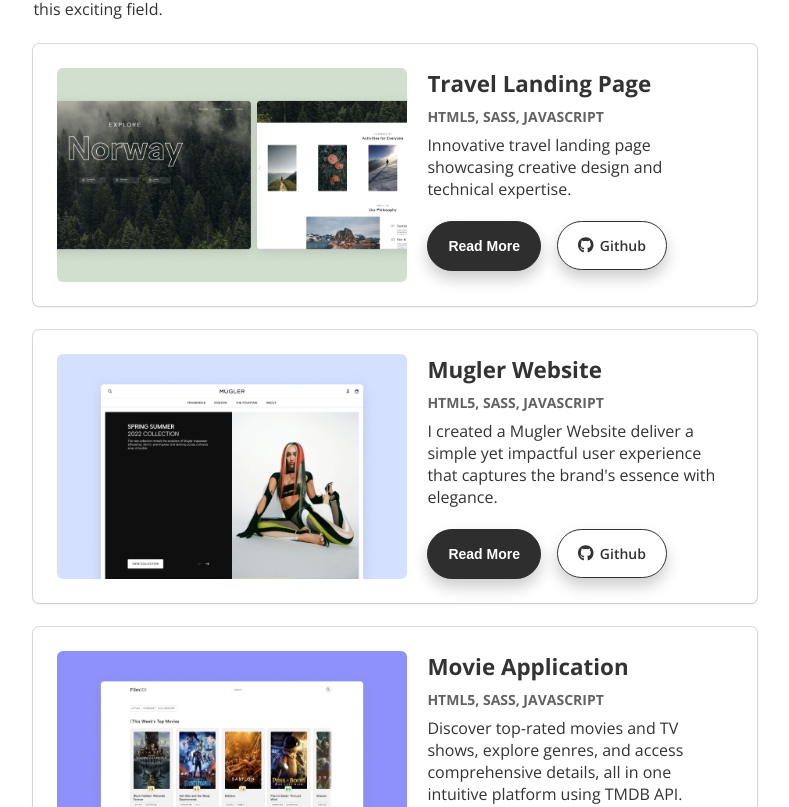
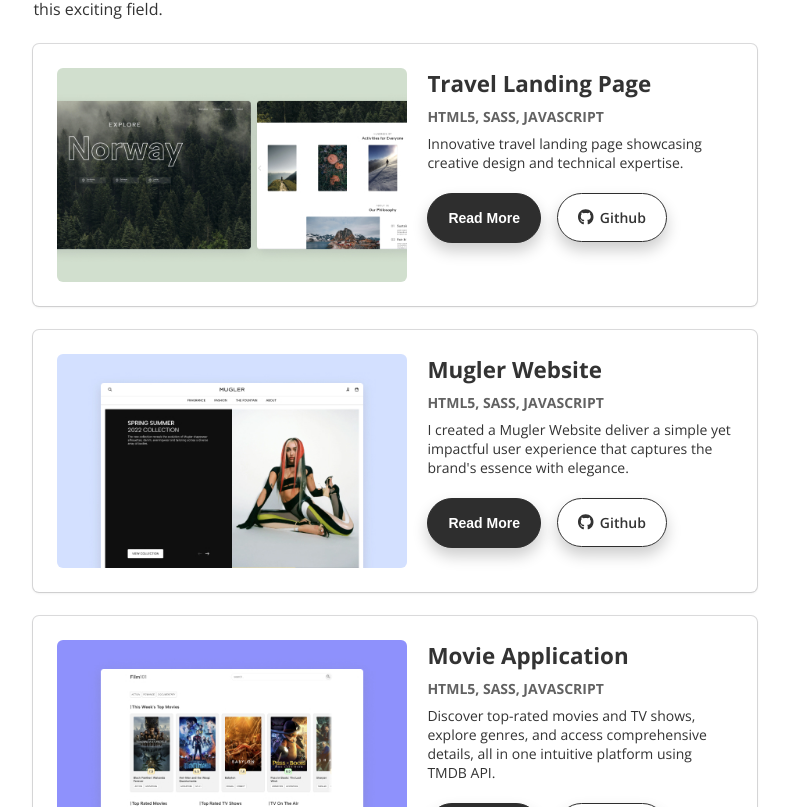
Before and after one commit to cezaraborsan/portfolio-react, a React (Create React App) app: page / in a window 1280 px wide. Shown: the part 993-1800 px from the top of the page, without its empty margins (245-1034 px from the left). Built offline with nearby package versions, Linux system fonts and the light colour scheme.

Commit message:
card image small update

```diff
--- a/src/index.css
+++ b/src/index.css
@@ -189,6 +189,7 @@
 
 .short-description {
   margin-bottom: 0.5rem;
+  font-size: 14px;
 }
 
 /* Styles for primary and secondary buttons */
@@ -285,7 +286,7 @@
 }
 
 .project-image {
-  width: 800px;
+  width: 700px;
   max-width: 100%;
   margin-bottom: 1rem;
 }
```
